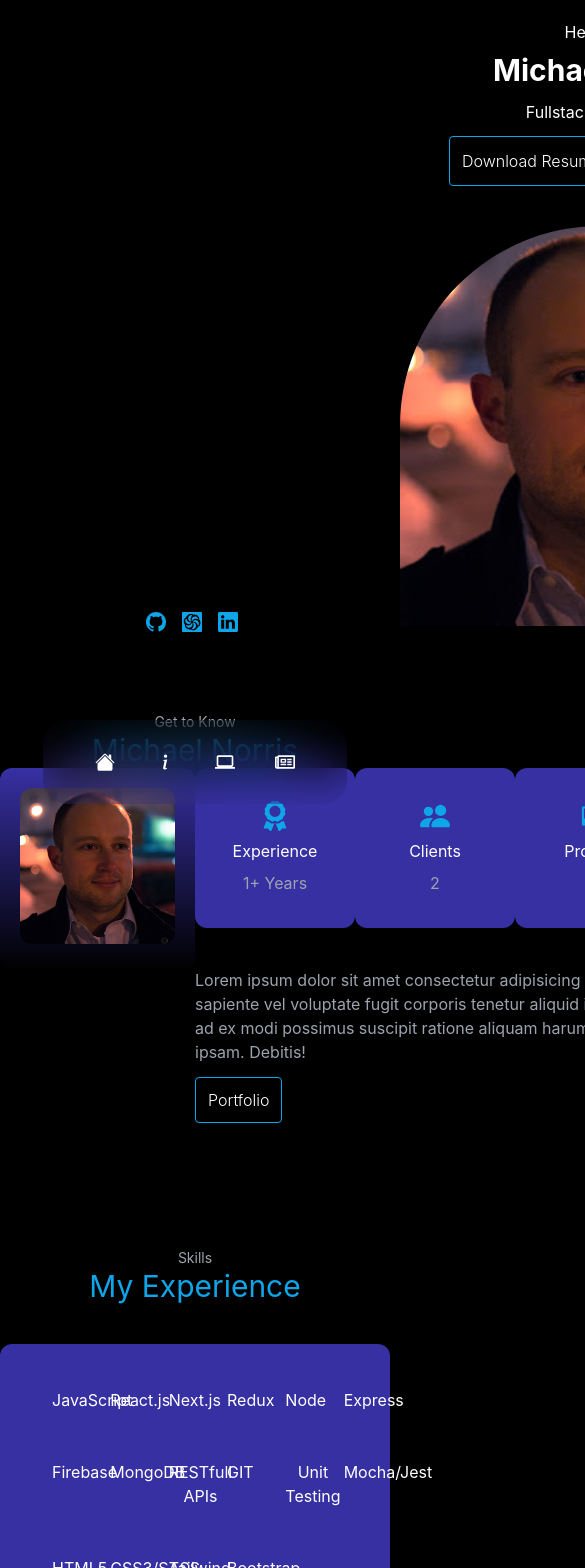
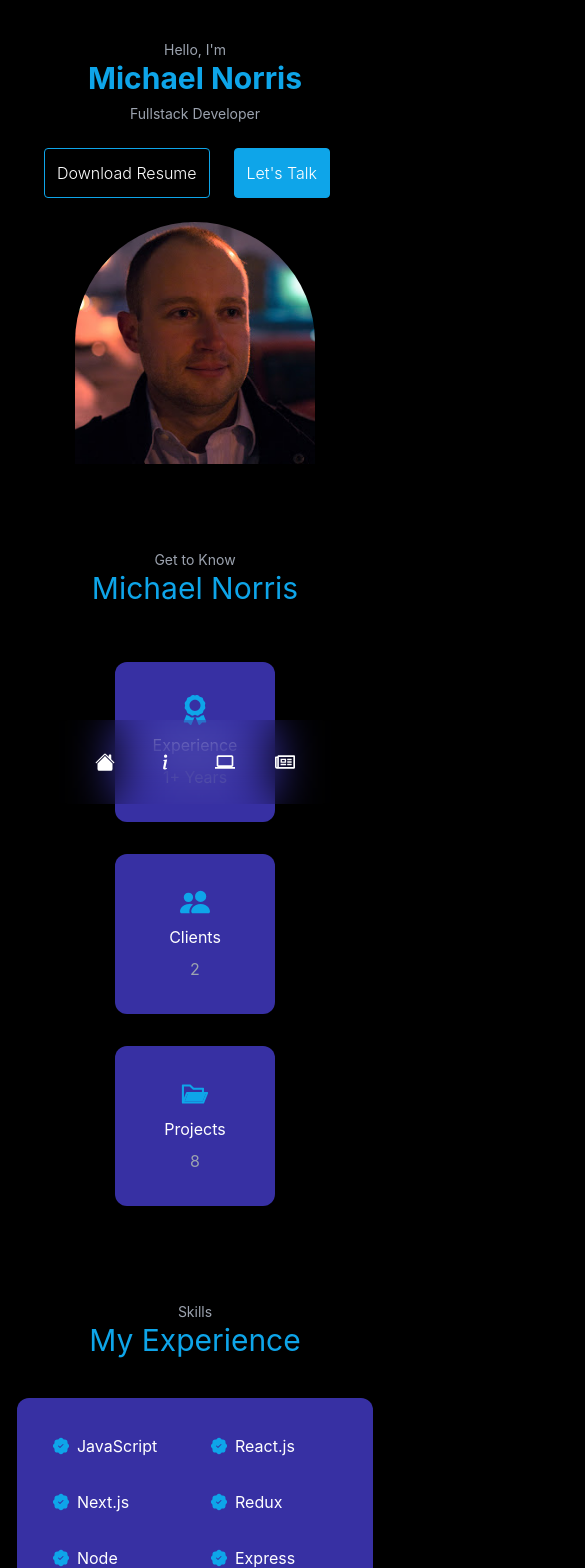
Before and after one commit to Norrismi/portfolio22, a Next.js app: page / in a window 390 px wide. Shown: the top 1568 px of the page, 585 px wide, since content can reach past the window. Built offline with nearby package versions, Linux system fonts and the light colour scheme.

Commit message:
mobile responsive complete

```diff
--- a/Components/About.js
+++ b/Components/About.js
@@ -10,19 +10,18 @@ function About() {
   return (
 
 
-    <div className='lg:mt-40 text-center' id='about'>
+    <div className='text-center' id='about'>
       <div className='text-sm text-gray-400'>
         Get to Know
       </div>
       <div className='text-3xl text-sky-500'>
         Michael Norris
       </div>
-      <div className='lg:mt-20 grid grid-cols-2 drop-shadow-lg'>
-
-        <div className='bg-gradient-to-b from-indigo-800  p-5 h-fit rounded-xl mx-auto'>
 
 
+      <div className='mt-10 grid md:grid-cols-2 drop-shadow-lg'>
 
+        <div className='hidden md:visible bg-gradient-to-b from-indigo-800  p-5 h-fit rounded-xl mx-auto'>
           <Image
             className='rounded-xl bg-white hover:rotate-12 duration-300'
             src={chuck}
@@ -33,9 +32,9 @@ function About() {
         </div>
 
         <div className='mx-auto'>
-          <div className='grid grid-rows-3'>
-            <div className='flex flex-row'>
-              <div className='lg:mr-10 w-40 h-40 rounded-xl bg-indigo-800 flex flex-col justify-center '>
+          <div className='h-min md:grid md:grid-rows-3'>
+            <div className='flex flex-col mx-auto md:flex-row'>
+              <div className=' w-40 h-40 m-4 rounded-xl bg-indigo-800 flex flex-col justify-center '>
 
 
                 <div className='text-sky-500 flex justify-center p-1'>
@@ -45,7 +44,7 @@ function About() {
                 <div className='p-1 text-gray-400'>1+ Years</div>
 
               </div>
-              <div className='lg:mr-10 w-40 h-40 rounded-xl bg-indigo-800 flex flex-col justify-center'>
+              <div className='w-40 h-40 m-4 rounded-xl bg-indigo-800 flex flex-col justify-center'>
 
                 <div className='text-sky-500 flex justify-center p-1'>
                   <BsPeopleFill size={30} />
@@ -53,7 +52,7 @@ function About() {
                 <div className='p-1'>Clients</div>
                 <div className='p-1 text-gray-400'>2</div>
               </div>
-              <div className='lg:mr-10 w-40 h-40 rounded-xl bg-indigo-800 flex flex-col justify-center'>
+              <div className='w-40 h-40 m-4 rounded-xl bg-indigo-800 flex flex-col justify-center'>
                 <div className='text-sky-500 flex justify-center p-1'>
                   <AiTwotoneFolderOpen size={30} />
                 </div>
@@ -62,11 +61,11 @@ function About() {
               </div>
             </div>
 
-            <div className="text-left mt-10 text-gray-400">
+            <div className="hidden md:visible text-left mt-10 text-gray-400">
               Lorem ipsum dolor sit amet consectetur adipisicing elit. Officiis sapiente vel voluptate fugit corporis tenetur aliquid in eos vero ad ex modi possimus suscipit ratione aliquam harum, ducimus ipsam. Debitis!
             </div>
 
-            <div className="text-left">
+            <div className="hidden md:visible text-left">
               <Link
                 href='#portfolio'>
                 <a className='rounded bg-transparent border border-sky-500 hover:bg-sky-500 font-light p-3 mr-2 '>Portfolio</a>
--- a/Components/Experience.js
+++ b/Components/Experience.js
@@ -6,18 +6,18 @@ function Experience() {
   let arr = ['JavaScript', 'React.js', 'Next.js', 'Redux', 'Node', 'Express', 'Firebase', 'MongoDB', 'RESTfull APIs', 'GIT', 'Unit Testing', 'Mocha/Jest', 'HTML5', 'CSS3/SASS', 'Tailwind CSS', 'Bootstrap'];
 
   return (
-    <div className='text-center mb-20' id='experience'>
+    <div className='text-center mt-20' id='experience'>
       <div className='text-sm text-gray-400'>Skills</div>
       <div className='text-3xl text-sky-500'>My Experience</div>
 
 
       <div className="w-fit h-fit p-5 bg-indigo-800 hover:bg-opacity-50	 mx-auto mt-10 rounded-xl">
-        <div className="grid grid-cols-6">
+        <div className="grid grid-cols-2  md:grid md:grid-cols-6">
 
 
           {arr.map((skill) => (
 
-            <div key={skill} className='flex p-6'>
+            <div key={skill} className='flex p-4 md:p-6'>
               <BsFillPatchCheckFill className='h-auto align-middle text-sky-500' />
               <div className="ml-2">{skill}</div>
             </div>
--- a/Components/Footer.js
+++ b/Components/Footer.js
@@ -6,31 +6,33 @@ import { SiCodewars } from 'react-icons/si'
 
 function Footer() {
   return (
-    <div className='bg-sky-500 p-10 lg:pt-20 bg-gradient-to-t from-sky-500  to-black' style={{ marginBottom: '-100px' }}>
+    <div className=' bg-sky-500  p-10 pt-20 bg-gradient-to-t from-sky-500  to-black'
+    style={{ marginBottom: '-100px' }}
+    >
 
-      <div className="flex justify-evenly w-6/12 mx-auto mb-10 lg:mt-5 ">
+      <div className="flex justify-evenly md:w-6/12 mx-auto mb-10 mt-5 ">
         <Link
           href='#about'>
-          <a className='text-white text-lg hover:text-sky-500'>About</a>
+          <a className='p-3 text-white text-lg hover:text-sky-500'>About</a>
         </Link>
 
         <Link
           href='#experience'>
-          <a className='text-white text-lg hover:text-sky-500'>Experience</a>
+          <a className='p-3 text-white text-lg hover:text-sky-500'>Experience</a>
         </Link>
 
         <Link
           href='#portfolio'>
-          <a className='text-white text-lg hover:text-sky-500'>Portfolio</a>
+          <a className='p-3 text-white text-lg hover:text-sky-500'>Portfolio</a>
         </Link>
 
         <Link
           href='#contact'>
-          <a className='text-white text-lg hover:text-sky-500'>Contact</a>
+          <a className='p-3 text-white text-lg hover:text-sky-500'>Contact</a>
         </Link>
       </div>
 
-      <div className="flex justify-evenly lg:w-4/12 mx-auto lg:mb-28">
+      <div className="flex justify-evenly lg:w-4/12 mx-auto mb-28">
         <div className="bg-indigo-800 p-5 rounded-xl">
           <Link
             href='https://github.com/Norrismi'>
--- a/Components/Header.js
+++ b/Components/Header.js
@@ -7,15 +7,15 @@ import Link from 'next/link'
 
 function Header() {
   return (
-    <div className='flex flex-col mx-auto justify-center w-max mb-20'>
-      <div className='flex flex-col mt-5'>
+    <div className='flex flex-col mx-auto justify-center mb-20'>
+      <div className='flex flex-col mt-10'>
         <div className='mx-auto text-center'>
 
-          <div className=' mx-auto mb-2'>{`Hello, I'm`}</div>
-          <div className='text-3xl font-bold mb-3'> Michael Norris</div>
-          <div className='text mb-3'>Fullstack Developer</div>
+          <div className='text-sm mx-auto text-gray-400'>{`Hello, I'm`}</div>
+          <div className='text-3xl font-bold mb-2 text-sky-500'> Michael Norris</div>
+          <div className='text-sm text-gray-400'>Fullstack Developer</div>
 
-          <div className='lg:mt-10'>
+          <div className='mt-6'>
             <div className="flex ">
               <Link
                 href='#contact'>
@@ -31,23 +31,23 @@ function Header() {
         </div>
       </div>
 
-      <div className='grid grid-cols-3 mt-10 '>
-        <div className='flex items-end mx-auto m:p-15 lg:p-10'>
+      <div className='grid md:grid-cols-3 mt-6 '>
+        <div className='hidden md:visible md:flex items-end mx-auto m:p-15 lg:p-10'>
           <HeaderSocials />
         </div>
-        <div className='mx-auto'>
+        <div className=' mx-auto w-60'>
           <Image
             className='rounded-t-full'
             src={Chuck}
             alt="Picture of the author"
-            width={400}
-            height={400}
+            // width={400}
+            // height={400}
           />
         </div>
 
         <Link
           href='#contact'>
-          <a className='text-sky-500 flex mx-auto items-end m:p-15 lg:p-10'> Scroll Down</a>
+          <a className='hidden md:visible text-sky-500 md:flex mx-auto items-end m:p-15 lg:p-10'> Scroll Down</a>
         </Link>
       </div>
     </div>
--- a/Components/Portfolio.js
+++ b/Components/Portfolio.js
@@ -11,10 +11,10 @@ import data from './Data'
 
 function Portfolio() {
   return (
-    <div className="mx-auto text-center mb-20" id='portfolio'>
+    <div className="mx-auto text-center mt-20" id='portfolio'>
       <div className="text-3xl text-sky-500 mb-10">Portfolio</div>
 
-      <div className='grid grid-cols-2 w-8/12 mx-auto'>
+      <div className='md:grid md:grid-cols-2 md:w-8/12 mx-auto'>
         {data.map((project) => (
           <div key={project.id} className="bg-indigo-800 h-fit w-fit rounded-3xl p-5 m-5">
             <Image
--- a/pages/index.js
+++ b/pages/index.js
@@ -12,11 +12,14 @@ import styles from '../styles/Home.module.css'
 
 export default function Home() {
   return (
-    <div className='' style={{marginBottom: '20px'}}>
+    <div className=''
+    //  style={{marginBottom: '20px'}}
+    >
       <Head>
         <title>Create Next App</title>
         <meta name="description" content="Generated by create next app" />
         <link rel="icon" href="/favicon.ico" />
+        <meta name="viewport" content="width=device-width, initial-scale=1.0"></meta>
       </Head>
 
 
--- a/tailwind.config.js
+++ b/tailwind.config.js
@@ -3,10 +3,6 @@ module.exports = {
     "./pages/**/*.{js,ts,jsx,tsx}",
     "./Components/**/*.{js,ts,jsx,tsx}",
   ],
-  // purge: {
-  //   content: ["./pages/**/*.{js,jsx,ts,tsx}", "./Components/**/*.{js,jsx,ts,tsx}"]
-  //   // These options are passed through directly to PurgeCSS
-  // },
   theme: {
     extend: {},
   },
```
Also changed, not shown: Components/Contact.js (+9 -14 lines).
